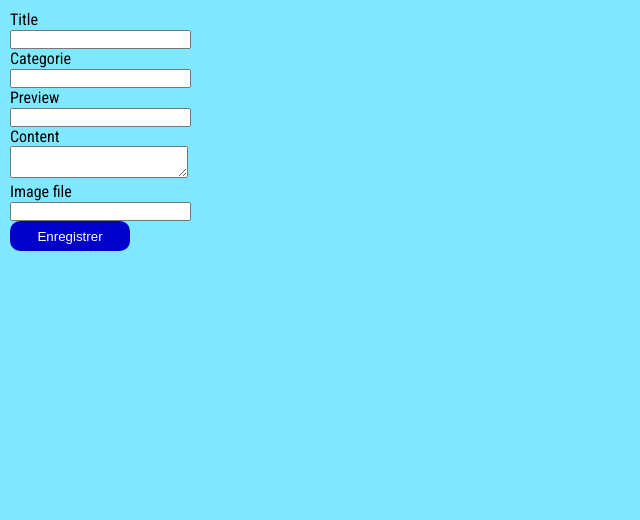
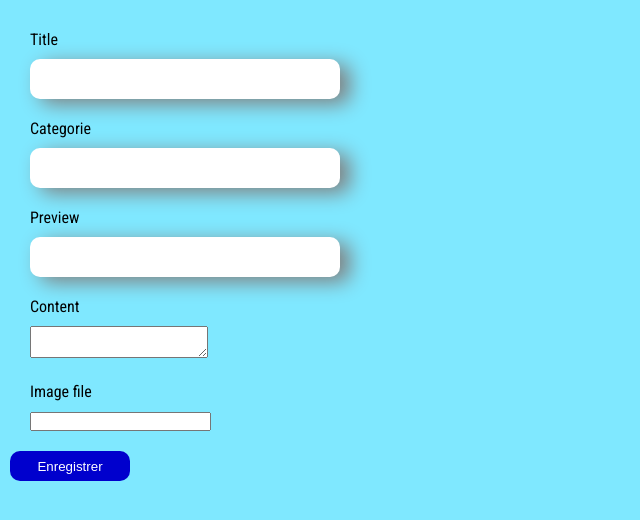
Before and after one commit to razdoris/SpMgnt, a Symfony app: template templates/blog/newArticle.html.twig in a window 1280 px wide. Shown: the part 100-620 px from the top of the page, without its empty margins (0-640 px from the left). Run offline with Twig, Linux system fonts and the light colour scheme; the template is opened without the code that fills it, so the values that code supplies are empty; form fields are guessed from the names that the template uses; some libraries are stand-ins or nearby versions.

Commit message:
ajout faq

```diff
--- a/public/css/main.css
+++ b/public/css/main.css
@@ -364,12 +364,19 @@ css page contact
 }
 
 
-.labelFormContact
+.blockFormNewArticle
+{
+    margin: 20px;
+}
+
+.labelFormContact,
+.labelFormNewArticle
 {
     margin-bottom: 10px;
 }
 
-.widgetFromContact input
+.widgetFromContact input,
+.widgetFormNewArticle input
 {
     width: 300px;
     height: 30px;
@@ -382,6 +389,17 @@ css page contact
 .widgetFromContact select
 {
     width: 660px;
+    height: 45px;
+    border: inherit;
+    border-radius: 10px;
+    padding: 5px;
+    box-shadow: 10px 5px 20px gray;
+}
+
+
+.widgetFormNewArticle select
+{
+    width: 310px;
     height: 45px;
     border: inherit;
     border-radius: 10px;
@@ -414,3 +432,47 @@ css page contact
     width: 660px;
     text-align: right;
 }
+
+
+#presentation_blog_article_imageFile_file::-webkit-file-upload-button
+{
+    visibility: hidden;
+}
+
+#presentation_blog_article_imageFile_file::before
+{
+    content: 'Select some files';
+    height: 20px;
+    width: 120px;
+    display: inline-block;
+    border-radius: 10px;
+    padding: 8px;
+    outline: none;
+    -webkit-user-select: none;
+    cursor: pointer;
+    background-color: white;
+    color: black;
+}
+
+#presentation_blog_article_imageFile_file:hover::before
+{
+    border-color: black;
+}
+
+
+#presentation_blog_article_imageFile_file:active::before {
+    background: -webkit-linear-gradient(top, #e3e3e3, #f9f9f9);
+}
+
+.cke
+{
+    border-radius: 20px;
+    box-shadow: 10px 5px 20px black;
+}
+
+.cke_inner,
+.cke_top,
+.cke_bottom
+{
+    border-radius: 20px;
+}
--- a/src/Form/PresentationBlogArticleType.php
+++ b/src/Form/PresentationBlogArticleType.php
@@ -21,13 +21,13 @@ class PresentationBlogArticleType extends AbstractType
                 'label'=>'Titre de l\'article'
             ])
             ->add('preview', CKEditorType::class,[
-                'label'=>'resumé de l\'article'
+                'label'=>'Resumé de l\'article'
             ])
             ->add('content', CKEditorType::class, [
                 'label'=>'Contenu de l\'article'
             ])
             ->add('imageFile',VichImageType::class,[
-                'label'=>'image d\'illustration',
+                'label'=>'Image d\'illustration',
                 'required'=>false
             ])
             ->add('categorie', EntityType::class,[
--- a/templates/blog/newArticle.html.twig
+++ b/templates/blog/newArticle.html.twig
@@ -38,7 +38,7 @@
         <div class="labelFormNewArticle">
             {{ form_label(formNewArticle.imageFile) }}
         </div>
-        <div class="widgetFormNewArticle">
+        <div class="widgetFormNewArticleFile">
             {{ form_widget(formNewArticle.imageFile) }}
         </div>
     </div>
--- a/templates/inc/_nav.html.twig
+++ b/templates/inc/_nav.html.twig
@@ -1,7 +1,7 @@
 <span class="NavGroupe">
     <a href="{{path('main_offre')}}" class="linkNav">Nos Offres</a>
     <a href="{{ path('blog_index') }}" class="linkNav">Nos Actus</a>
-    <a href="{{ path('main_faq') }}" class="linkNav">FAQ</a>
+    <a href="{{ path('faq_index') }}" class="linkNav">FAQ</a>
     <a href="{{ path('main_contact') }}" class="linkNav">Contact</a>
 </span>
 <span class="NavGroupe">
```
Also changed, not shown: src/Controller/MainController.php (+0 -8 lines), templates/main/faq.html.twig (deleted, +0 -27 lines), public/images/blog/articleIllustrations/istockphoto-1019479832-1024x1024-61489b8365a56460652450.jpg (deleted), public/images/blog/articleIllustrations/istockphoto-1019479832-1024x1024-61489c5f923b3437389793.jpg (deleted).
